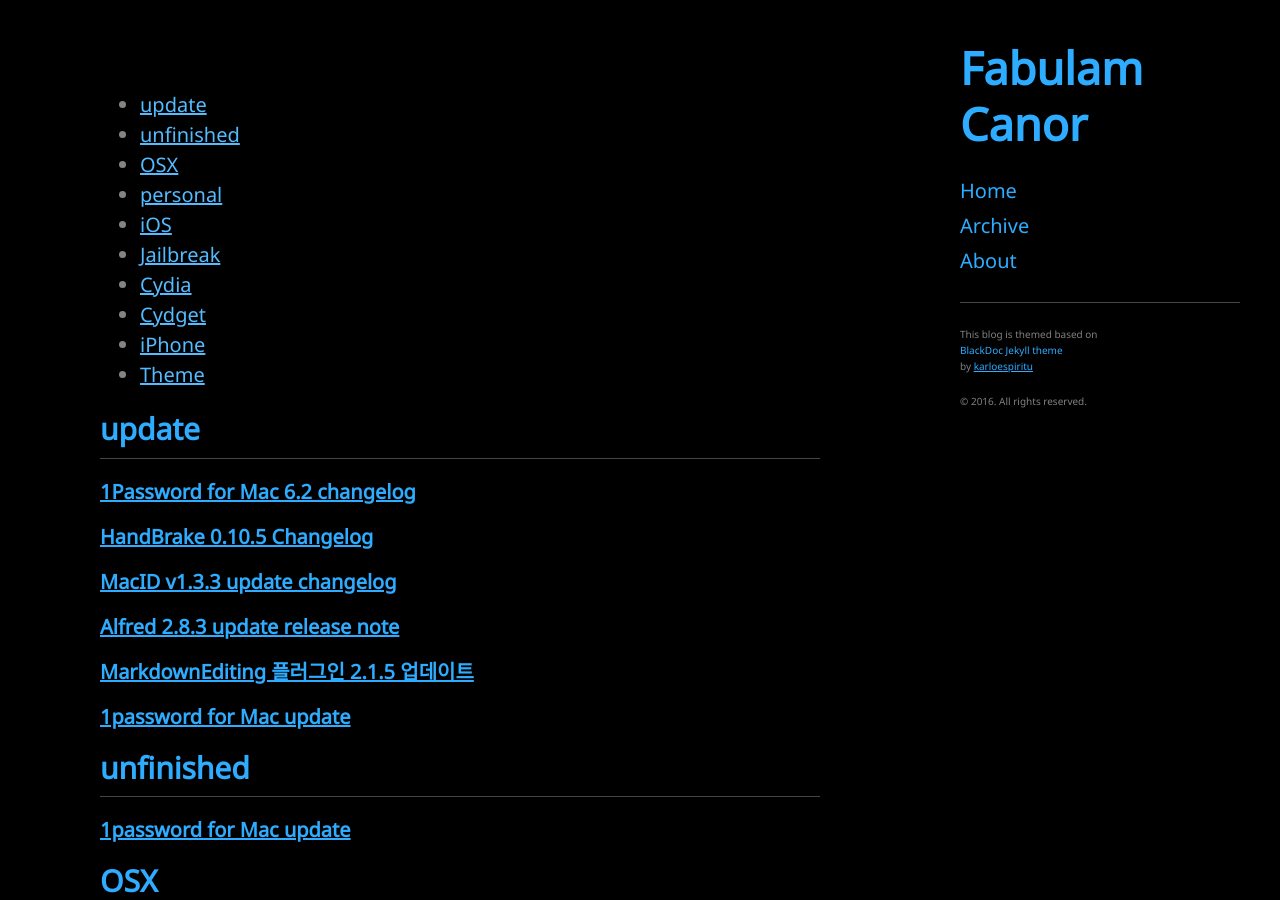
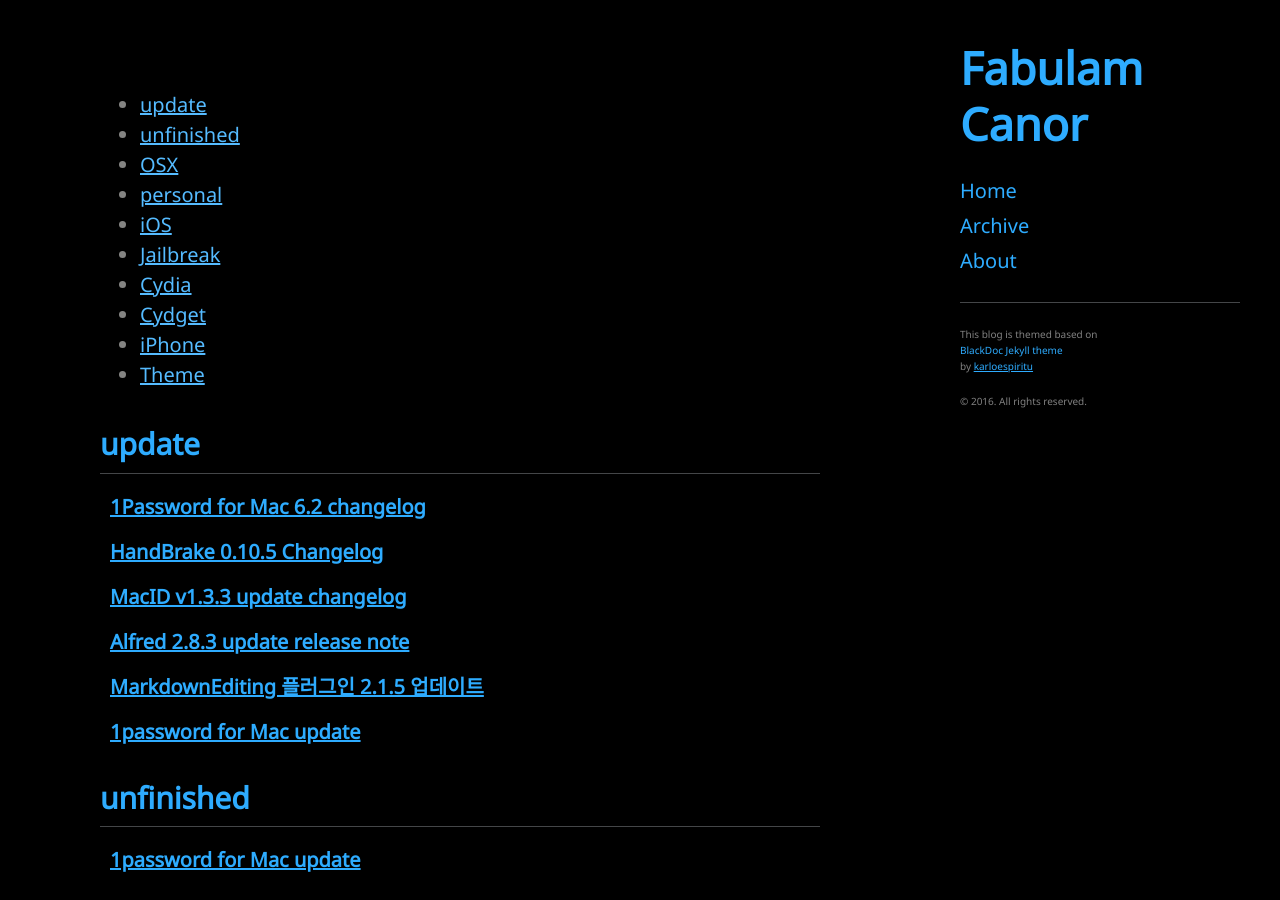
Before and after one commit to Canorus/canorus.github.io, a Jekyll site: the page built from tags.html, in a window 1280 px wide and 900 px high. Built offline with Jekyll 4.4.1, drawn with Linux system fonts in a browser that asks for light colours.

Commit message:
tag page

```diff
--- a/tags.html
+++ b/tags.html
@@ -17,10 +17,10 @@
 {% for tag in site.tags %}
   <div class="archive-group">
     {% capture tag_name %}{{ tag | first }}{% endcapture %}
-    <h2 id="#{{ tag_name | slugize }}" style="margin-bottom:5px;padding-bottom:5px">{{ tag_name }}</h3><hr style="margin:0px">
+    <h2 id="#{{ tag_name | slugize }}" style="margin-bottom:5px;padding-bottom:5px;padding-top:15px">{{ tag_name }}</h3><hr style="margin:0px">
     <a name="{{ tag_name | slugize }}"></a>
     {% for post in site.tags[tag_name] %}
-    <article class="archive-item">
+    <article class="archive-item" style="padding-left:10px">
       <h5><a href="{{ root_url }}{{ post.url }}">{{post.title}}</a></h4>
     </article>
     {% endfor %}
```
